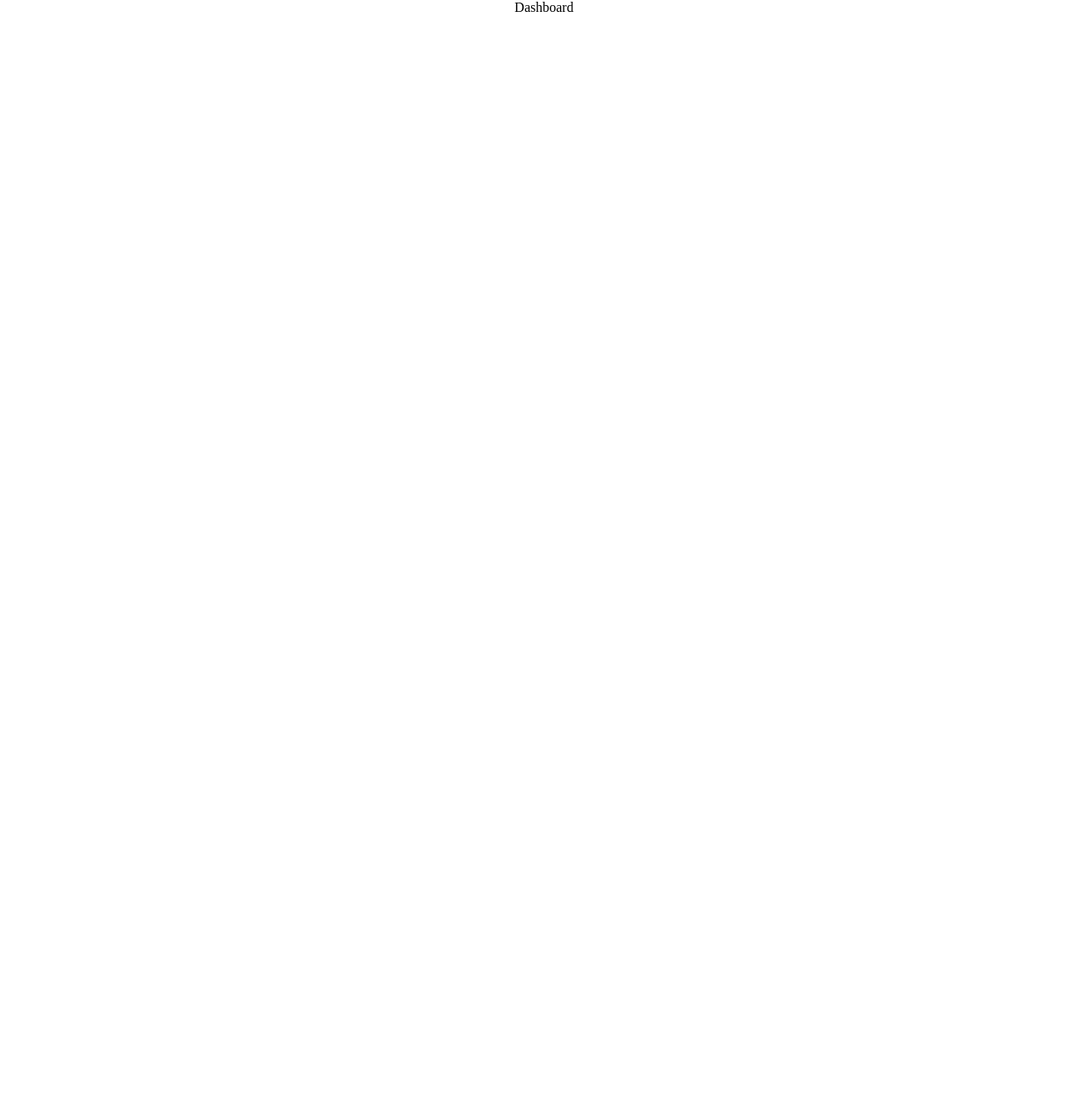
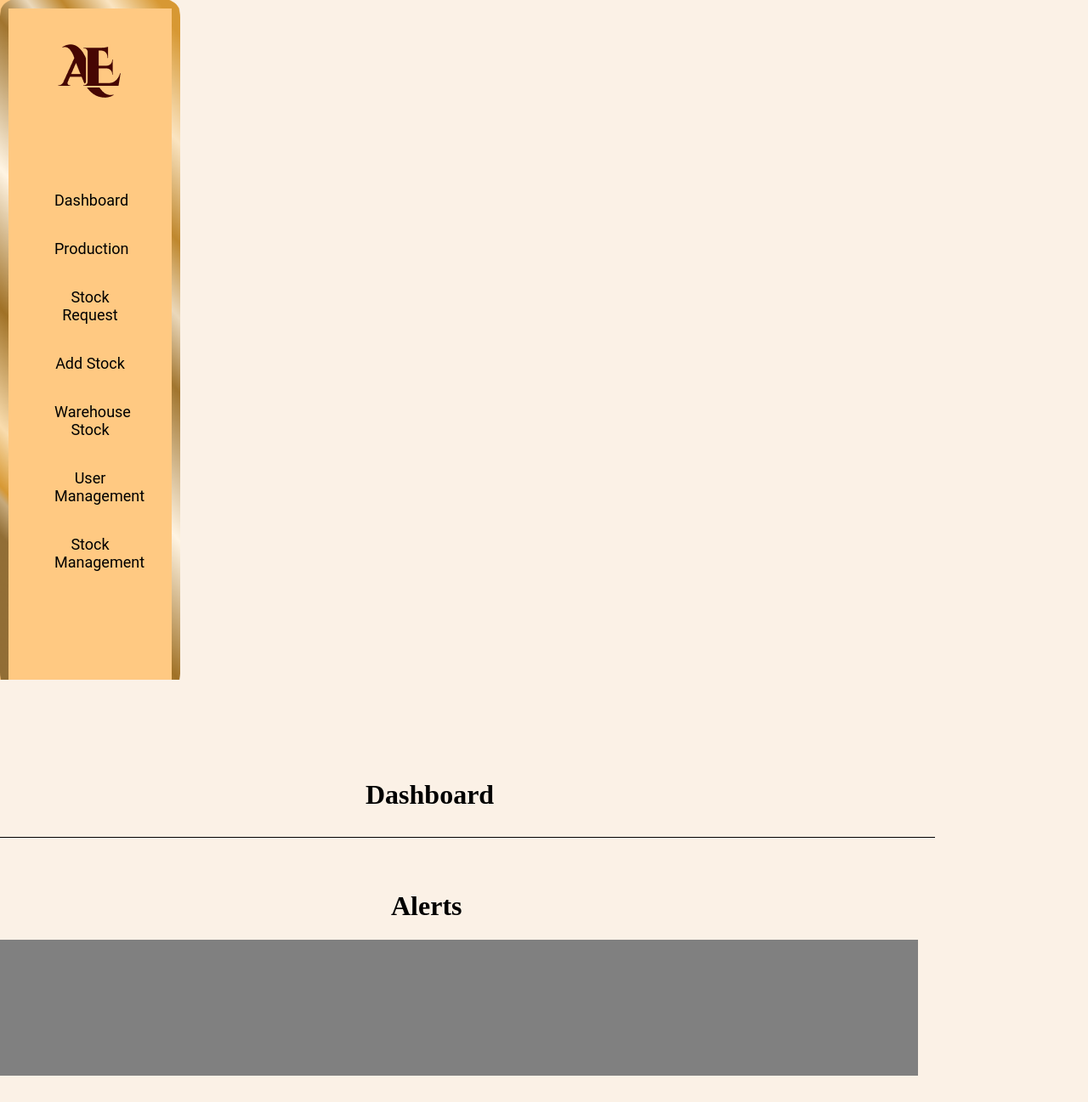
Before and after one commit to Tsebo200/Aureum-Elegance-Frontend, a React (Vite) app in the folder client/: page / in a window 1280 px wide. Shown: the top 1297 px of the page at 85% size. Before the commit the page ends 800 px from the top, so only its background shows below. Built offline with nearby package versions, Linux system fonts and the light colour scheme.

Commit message:
Style(Structure): Add Placeholder Divs
Add placeholders for Dashboards structure

```diff
--- a/client/src/ui/Pages/Dashboard/Dashboard.module.scss
+++ b/client/src/ui/Pages/Dashboard/Dashboard.module.scss
@@ -0,0 +1,79 @@
+@use '../../Sass/Styles.scss' as *;
+
+html, body {
+    margin: 0;
+    padding: 0;
+    background: $background;
+}
+
+.mainContainer{
+  height: 100vh;
+  width: 100vw;
+  background: $background;
+  float: left;
+}
+
+.left{
+    width: 20%;
+    height: 100%;
+    float: left;
+}
+
+.right{
+    width: 1080px;
+    height: 100%;
+    background: $background;
+    float: left;
+
+    .dashboardHeading{
+        margin-top: 117px;
+        margin-left: 430px;
+        float: left;
+    };
+
+    .horLine{
+        width: 1100px;
+        height: 1px;
+        margin-top: 10px;
+        background: black;
+        float: left;
+    }
+}
+
+.mainSection{
+    width: 100%;
+    height: 775px;
+    background: $background;
+    float: left;
+
+    .spacer{
+        width: 100%;
+        height: 40px;
+        // background: grey;
+        float: left;
+    }
+
+    .alertsHeading{
+        margin-left: 460px;
+        float: left;
+    }
+    .cardSection{
+        width: 100%;
+        height: 160px;
+        background: grey;
+        float: left;
+    }
+
+    .graphsHeading{
+        margin-top: 50px;
+        margin-left: 460px;
+        float: left;
+    }
+
+    .graphsSection{
+        width: 100%;
+        height: 290px;
+        background: grey;
+        float: left;
+    }
+}
--- a/client/src/ui/Pages/Dashboard/Dashboard.tsx
+++ b/client/src/ui/Pages/Dashboard/Dashboard.tsx
@@ -1,10 +1,27 @@
-import React from 'react'
-
-
+import styles from '../Dashboard/Dashboard.module.scss';
+import Sidebar from '../../Components/Sidebar/Sidebar';
 
 function Dashboard() {
   return (
-    <div>Dashboard</div>
+    <div>
+      <div className={styles.mainContainer}>
+        <div className={styles.left}>
+            <Sidebar />
+        </div>
+        <div className={styles.right}>
+           <h1 className={styles.dashboardHeading}>Dashboard</h1>
+             <div className={styles.horLine}></div>
+              <div className={styles.mainSection}>
+                <div className={styles.spacer}></div>
+                <h1 className={styles.alertsHeading}>Alerts</h1>
+                <div className={styles.cardSection}></div>
+                <h1 className={styles.graphsHeading}>Graphs</h1>
+                <div className={styles.graphsSection}></div>
+              </div>
+
+        </div>
+      </div>
+    </div>
   )
 }
 
```
